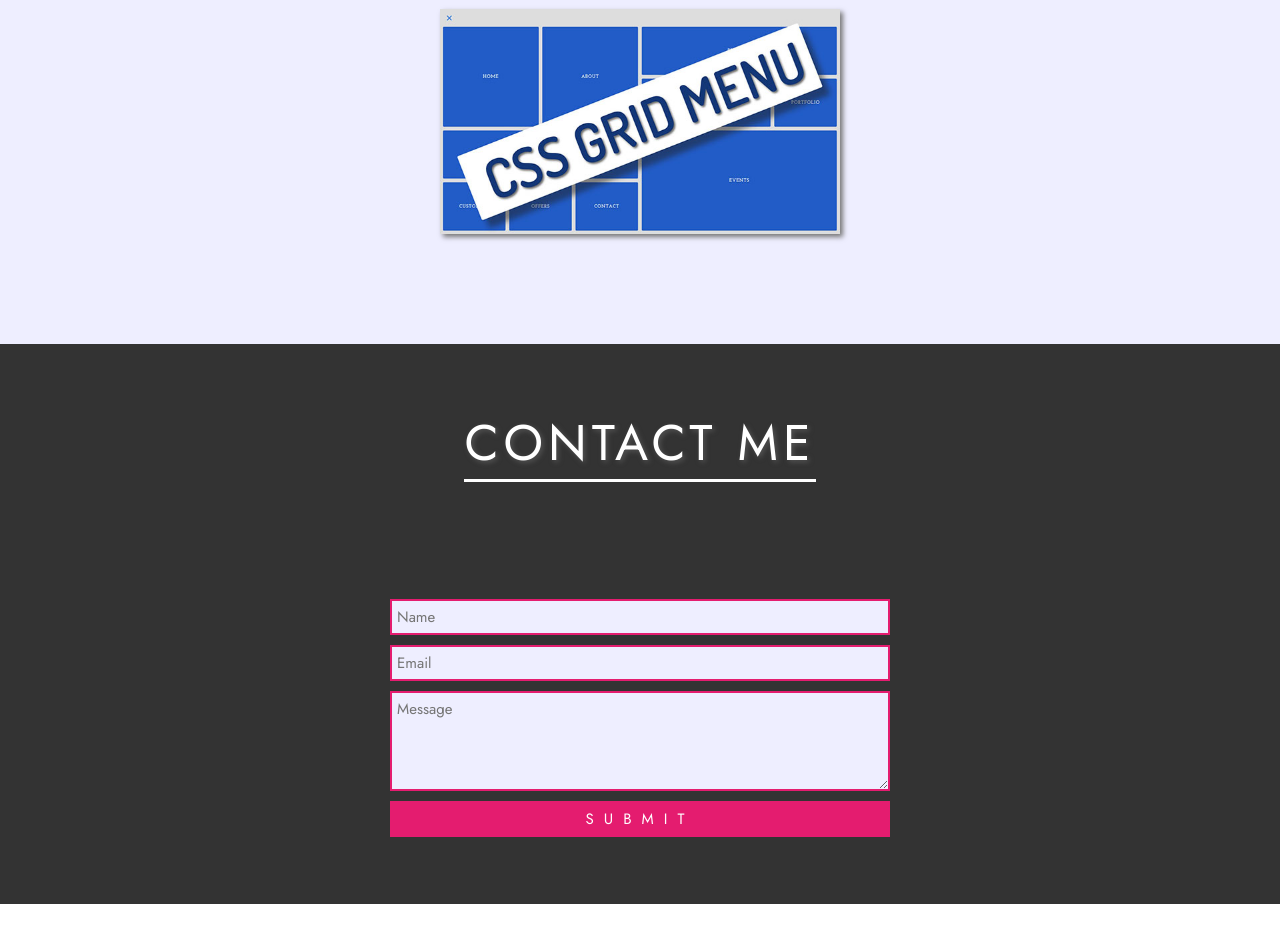
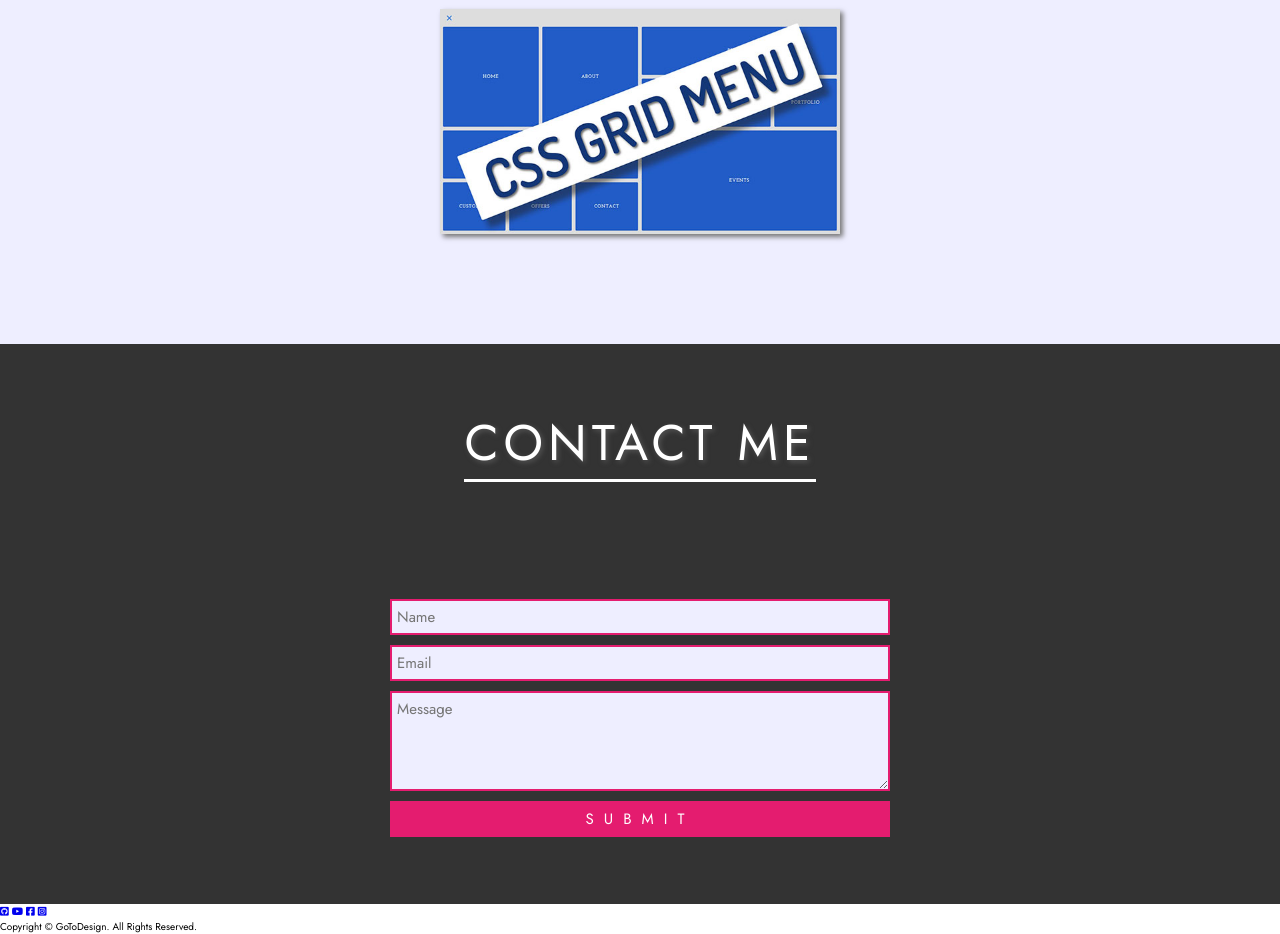
Before and after one commit to tod619/portfolioProject, a plain HTML site: page index.html in a window 1280 px wide. Shown: the part 3294-4228 px from the top of the page. Before the commit the page ends 4198 px from the top, so only its background shows below. Drawn offline with Linux system fonts and the light colour scheme.

Commit message:
add markup for footer in index.html file

```diff
--- a/index.html
+++ b/index.html
@@ -308,6 +308,29 @@
         </form>
       </section>
       <!-- End: Section-4 Contact -->
+
+      <!-- Start: Section-5 Footer -->
+      <footer class="setion-5">
+        <div class="social-media">
+          <a href="#" class="social-media-link">
+            <i class="fab fa-github-square"></i>
+          </a>
+          <a href="#" class="social-media-link">
+            <i class="fab fa-youtube"></i>
+          </a>
+          <a href="#" class="social-media-link">
+            <i class="fab fa-facebook-square"></i>
+          </a>
+          <a href="#" class="social-media-link">
+            <i class="fab fa-instagram-square"></i>
+          </a>
+        </div>
+        <p class="copyright">
+          Copyright &copy; GoToDesign. All Rights Reserved.
+        </p>
+      </footer>
+
+      <!-- End: Section-5 Footer -->
     </div>
     <!-- End: Container -->
     <script src="script.js"></script>
```
